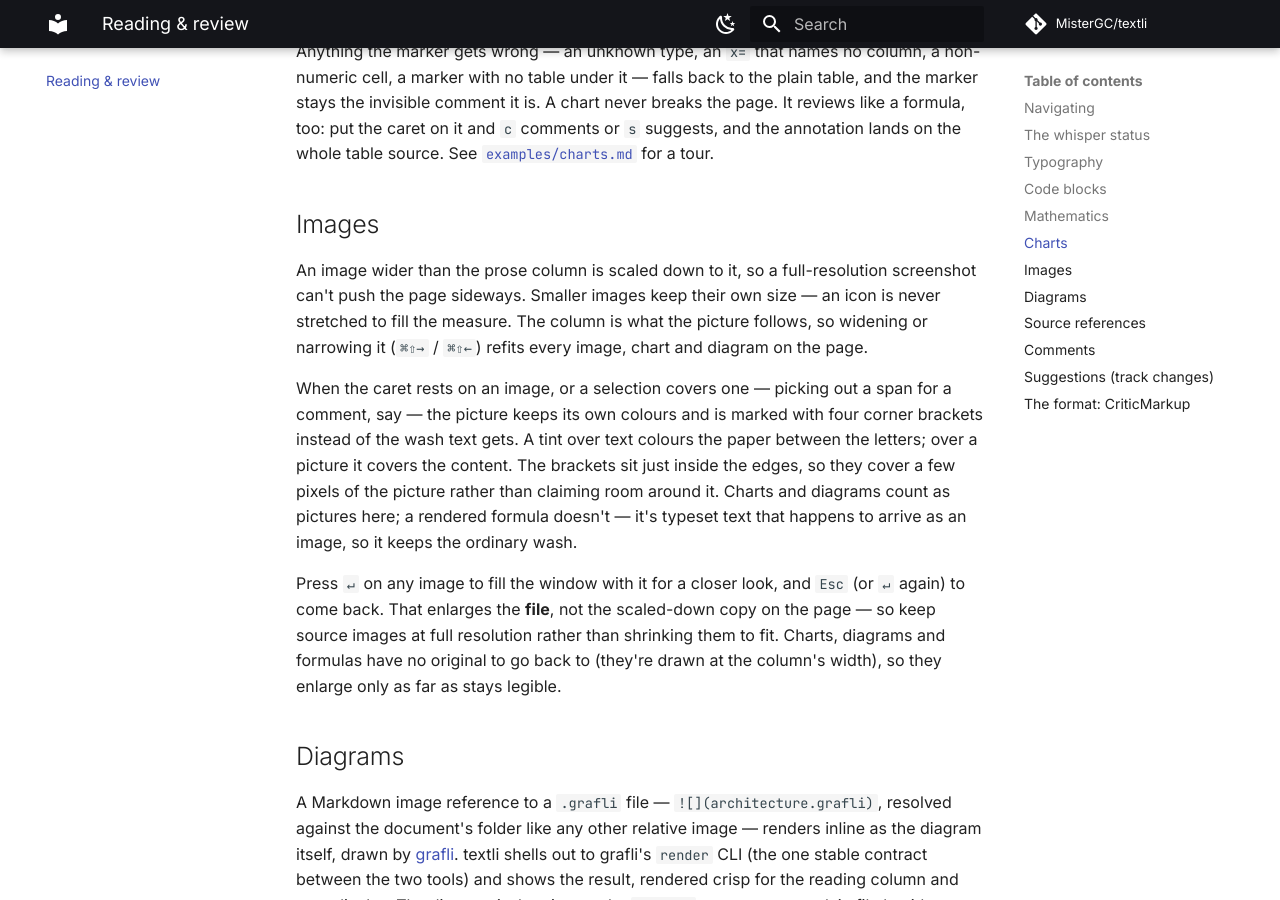
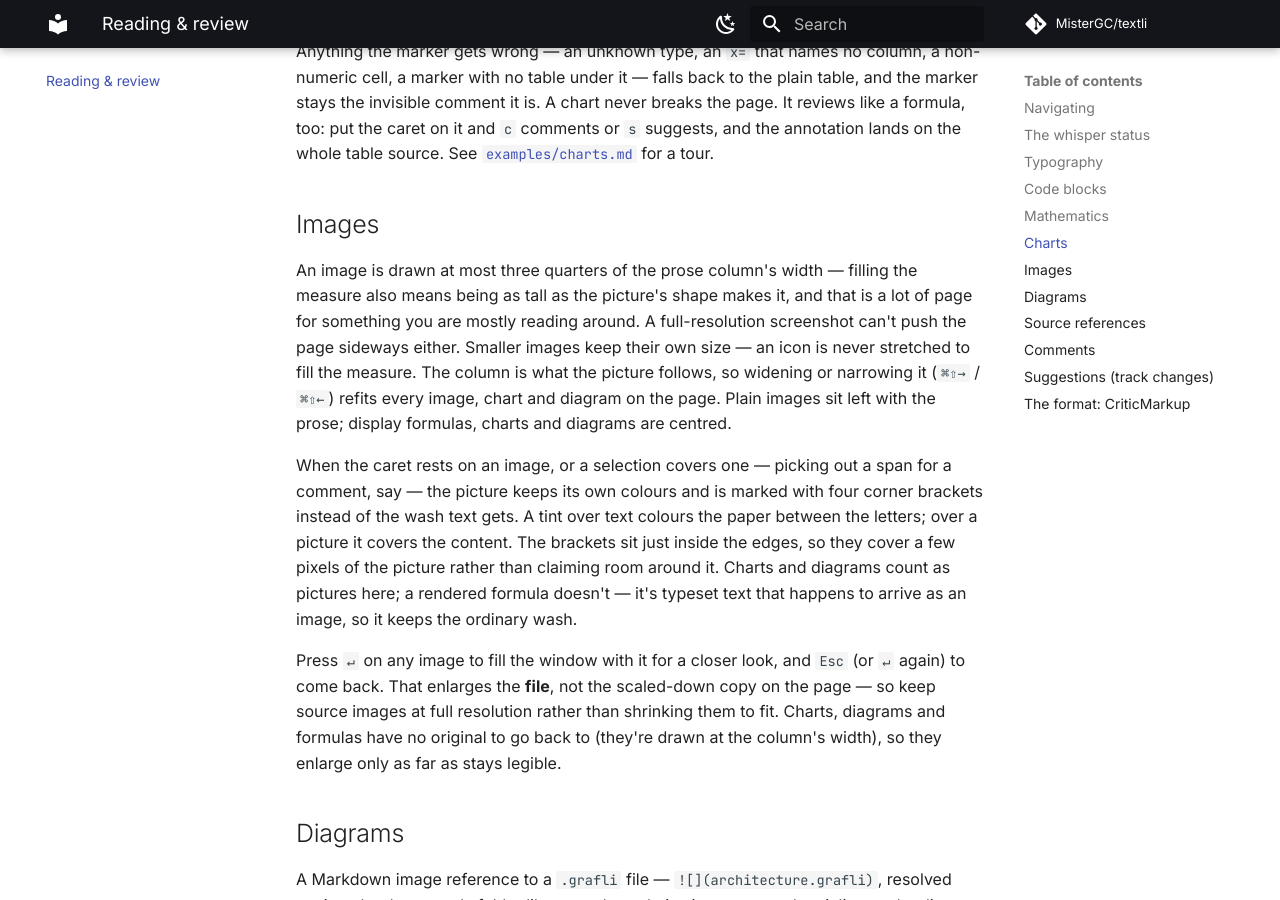
Before and after one commit to MisterGC/textli, an MkDocs documentation site: the page built from docs/reading.md, in a window 1280 px wide and 900 px high, scrolled down 3759 px. Built offline with MkDocs 1.6.1 and Material for MkDocs 9.7.7, drawn with Linux system fonts in a browser that asks for light colours; comment, search, counter and statistics services are not loaded.

Commit message:
Cap a picture's width at three quarters of the column (#62)

```diff
--- a/docs/reading.md
+++ b/docs/reading.md
@@ -172,11 +172,14 @@
 
 ## Images
 
-An image wider than the prose column is scaled down to it, so a
-full-resolution screenshot can't push the page sideways. Smaller images keep
-their own size — an icon is never stretched to fill the measure. The column
+An image is drawn at most three quarters of the prose column's width — filling
+the measure also means being as tall as the picture's shape makes it, and that
+is a lot of page for something you are mostly reading around. A full-resolution
+screenshot can't push the page sideways either. Smaller images keep their own
+size — an icon is never stretched to fill the measure. The column
 is what the picture follows, so widening or narrowing it (`⌘⇧→` / `⌘⇧←`)
-refits every image, chart and diagram on the page.
+refits every image, chart and diagram on the page. Plain images sit left with
+the prose; display formulas, charts and diagrams are centred.
 
 When the caret rests on an image, or a selection covers one — picking out a
 span for a comment, say — the picture keeps its own colours and is marked with
```
Also changed, not shown: CHANGELOG.md (+17 -0 lines), 3 other files.
